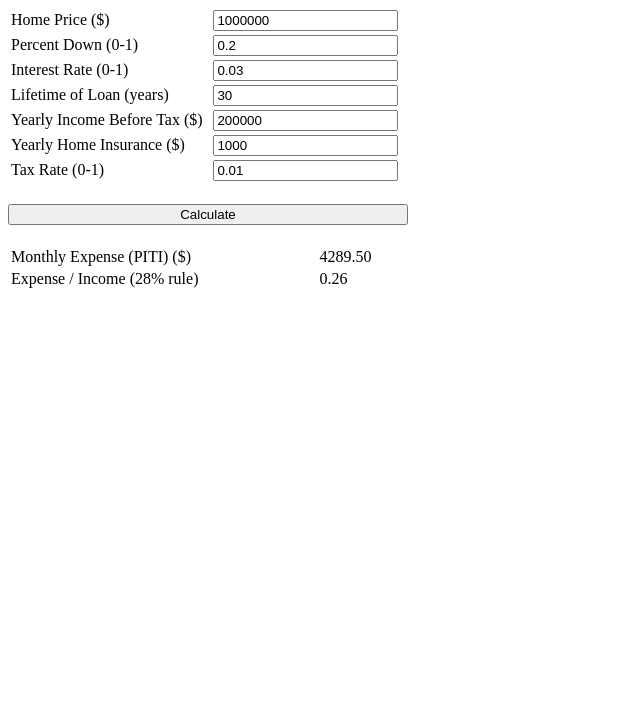
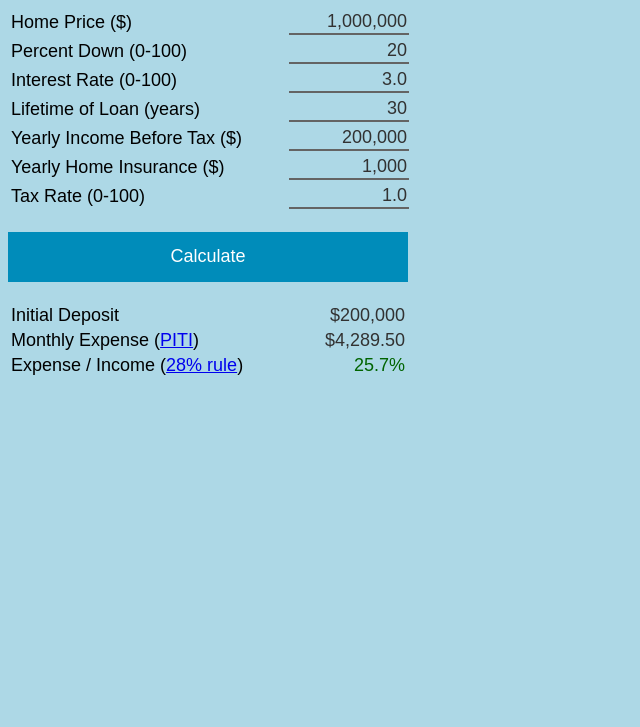
Before and after one commit to anieruddha/mortgage-calculator, a plain HTML site: page index.html in a window 1280 px wide. Shown: the part 73-800 px from the top of the page, without its empty margins (0-640 px from the left). Drawn offline with Linux system fonts and the light colour scheme.

Commit message:
Adding CSS to make the UI slightly more pleasant

```diff
--- /dev/null
+++ b/css/styles.css
@@ -0,0 +1,61 @@
+body {
+  background-color: rgb(173, 216, 230);
+}
+
+h1 {
+  font-family: Arial;
+  color: rgb(0, 105, 139);
+}
+
+input {
+  width: 100%;
+  outline: 0;
+  border-width: 0 0 2px;
+  border-color: rgb(100,100,100);
+  background-color: rgb(173, 216, 230);
+  color: rgb(50, 50, 50);
+  text-align: right;
+  font-size: 18px;
+  font-family: Arial;
+}
+
+input:focus {
+  border-color: green
+}
+
+table {
+  width: 400px;
+}
+
+td {
+  font-size: 18px;
+  font-family: Arial;
+}
+
+button {
+  width: 400px;
+  height: 50px;
+  margin-top: 20px;
+  margin-bottom: 20px;
+  font-family: Arial;
+  font-size: 18px;
+  background-color: rgb(0, 140, 186);
+  color: white;
+  border: none;
+}
+
+button:hover {
+  filter: brightness(85%);
+}
+
+.resultStyle {
+  outline: 0;
+  border-width: 0 0 2px;
+  background-color: rgb(173, 216, 230);
+  text-align: right;
+  font-size: 18px;
+  font-family: Arial;
+  order-width: 0 0 2px;
+  border-color: rgb(100, 100, 100);
+  color: rgb(50, 50, 50);
+}
--- a/index.html
+++ b/index.html
@@ -1,19 +1,28 @@
 <!doctype html>
   <html lang="en">
+  <link rel="stylesheet" type="text/css" href="css/styles.css". />
+  <head>
+    <title>Mortgage Calculator</title>
+  </head>
   <body>
   	<h1>Mortgage Calculator</h1>
-    <table style="width:400px">
+    <table>
+      <colgroup>
+        <col span="1" style="width: 70%;">
+        <col span="1" style="width: 30%;">
+      </colgroup>
+      <tbody>
       <tr>
         <td>Home Price ($)</td>
-        <td><input type="text" id="price" value="1000000"></td>
+        <td><input type="text" id="price" value="1,000,000"></td>
       </tr>
       <tr>
-        <td>Percent Down (0-1)</td>
-        <td><input type="text" id="percent_down" value="0.2"></td>
+        <td>Percent Down (0-100)</td>
+        <td><input type="text" id="percent_down" value="20"></td>
       </tr>
       <tr>
-        <td>Interest Rate (0-1)</td>
-        <td><input type="text" id="int_rate" value="0.03"></td>
+        <td>Interest Rate (0-100)</td>
+        <td><input type="text" id="int_rate" value="3.0"></td>
       </tr>
       <tr>
         <td>Lifetime of Loan (years)</td>
@@ -21,26 +30,31 @@
       </tr>
       <tr>
         <td>Yearly Income Before Tax ($)</td>
-        <td><input type="text" id="income" value="200000"></td>
+        <td><input type="text" id="income" value="200,000"></td>
       </tr>
       <tr>
         <td>Yearly Home Insurance ($)</td>
-        <td><input type="text" id="insurance" value="1000"></td>
+        <td><input type="text" id="insurance" value="1,000"></td>
       </tr>
       <tr>
-        <td>Tax Rate (0-1)</td>
-        <td><input type="text" id="tax_rate" value="0.01"></td>
+        <td>Tax Rate (0-100)</td>
+        <td><input type="text" id="tax_rate" value="1.0"></td>
       </tr>
+    </tbody>
     </table>
-    <button onclick="update()" style="margin-top:20px;margin-bottom:20px;width:400px">Calculate</button>
-    <table style="width:400px">
+    <button onclick="update()">Calculate</button>
+    <table>
       <tr>
-        <td>Monthly Expense (PITI) ($)</td>
-        <td id="piti"></td>
+        <td>Initial Deposit</td>
+        <td id="deposit" class="resultStyle"></td>
       </tr>
       <tr>
-        <td>Expense / Income (28% rule)</td>
-        <td id="expense_over_income"></td>
+        <td>Monthly Expense (<a href="https://www.investopedia.com/terms/p/piti.asp" target="_blank">PITI</a>)</td>
+        <td id="piti" class="resultStyle"></td>
+      </tr>
+      <tr>
+        <td>Expense / Income (<a href="https://www.investopedia.com/terms/t/twenty-eight-thirty-six-rule.asp" target="_blank">28% rule</a>)</td>
+        <td id="expense_over_income" class="resultStyle"></td>
       </tr>
     </table>
   </body>
--- a/src/mortgage.js
+++ b/src/mortgage.js
@@ -174,40 +174,66 @@ class FinanceCalculator {
 }
 
 function update() {
-  calculator.price = Number(document.getElementById("price").value);
+  // Read.
+  calculator.price = removeCommas(document.getElementById("price").value);
   calculator.percent_down = Number(
-    document.getElementById("percent_down").value);
-  calculator.int_rate = Number(document.getElementById("int_rate").value);
+    document.getElementById("percent_down").value) / 100;
+  calculator.int_rate = Number(document.getElementById("int_rate").value) / 100;
   calculator.term_years = Number(document.getElementById("term_years").value);
-  calculator.income = Number(document.getElementById("income").value);
-  calculator.insurance = Number(document.getElementById("insurance").value);
-  calculator.tax_rate = Number(document.getElementById("tax_rate").value);
-  document.getElementById("piti").innerHTML = calculator.piti().toFixed(2);
-  document.getElementById("expense_over_income").innerHTML = (
-    calculator.piti() / (calculator.income / 12.0)).toFixed(2);
+  calculator.income = removeCommas(document.getElementById("income").value);
+  calculator.insurance = removeCommas(document.getElementById("insurance").value);
+  calculator.tax_rate = Number(document.getElementById("tax_rate").value) / 100;
+
+  // Update.
+  document.getElementById("price").value = numberWithCommas(calculator.price);
+  document.getElementById("income").value = numberWithCommas(calculator.income);
+  document.getElementById("insurance").value = numberWithCommas(
+    calculator.insurance);
+  document.getElementById("deposit").innerHTML = numberWithCommas(
+    "$" + calculator.price * calculator.percent_down);
+  document.getElementById("piti").innerHTML = numberWithCommas(
+    "$" + calculator.piti().toFixed(2));
+  const exp_over_inc = 100 * calculator.piti() / (calculator.income / 12.0);
+  const exp_over_income_cell = document.getElementById("expense_over_income")
+  exp_over_income_cell.innerHTML = exp_over_inc.toFixed(1) + '%';
+  if (exp_over_inc <= 28) {
+    exp_over_income_cell.style.color = 'rgb(0, 100, 0)';
+  } else {
+    exp_over_income_cell.style.color = 'rgb(210, 4, 45)';
+  }
+
+
 }
 
-function setup_event_listeners() {
-  document.getElementById("price").addEventListener("keydown", check_keydown);
-  document.getElementById("percent_down").addEventListener("keydown",
-    check_keydown);
-  document.getElementById("int_rate").addEventListener("keydown",
-    check_keydown);
-  document.getElementById("term_years").addEventListener("keydown",
-    check_keydown);
-  document.getElementById("income").addEventListener("keydown", check_keydown);
-  document.getElementById("insurance").addEventListener("keydown",
-    check_keydown);
-  document.getElementById("tax_rate").addEventListener("keydown",
-    check_keydown);
+function numberWithCommas(x) {
+    return x.toString().replace(/\B(?=(\d{3})+(?!\d))/g, ",");
 }
 
-function check_keydown(e) {
+function removeCommas(x) {
+  return Number(x.replace(/\,/g,''));
+}
+
+function setupEventListeners() {
+  document.getElementById("price").addEventListener("keydown", checkKeydown);
+  document.getElementById("percent_down").addEventListener("keydown",
+    checkKeydown);
+  document.getElementById("int_rate").addEventListener("keydown",
+    checkKeydown);
+  document.getElementById("term_years").addEventListener("keydown",
+    checkKeydown);
+  document.getElementById("income").addEventListener("keydown", checkKeydown);
+  document.getElementById("insurance").addEventListener("keydown",
+    checkKeydown);
+  document.getElementById("tax_rate").addEventListener("keydown",
+    checkKeydown);
+}
+
+function checkKeydown(e) {
   if (e.code === "Enter") {
     update();
   }
 }
 
 calculator = new FinanceCalculator();
-setup_event_listeners();
+setupEventListeners();
 update();
```
